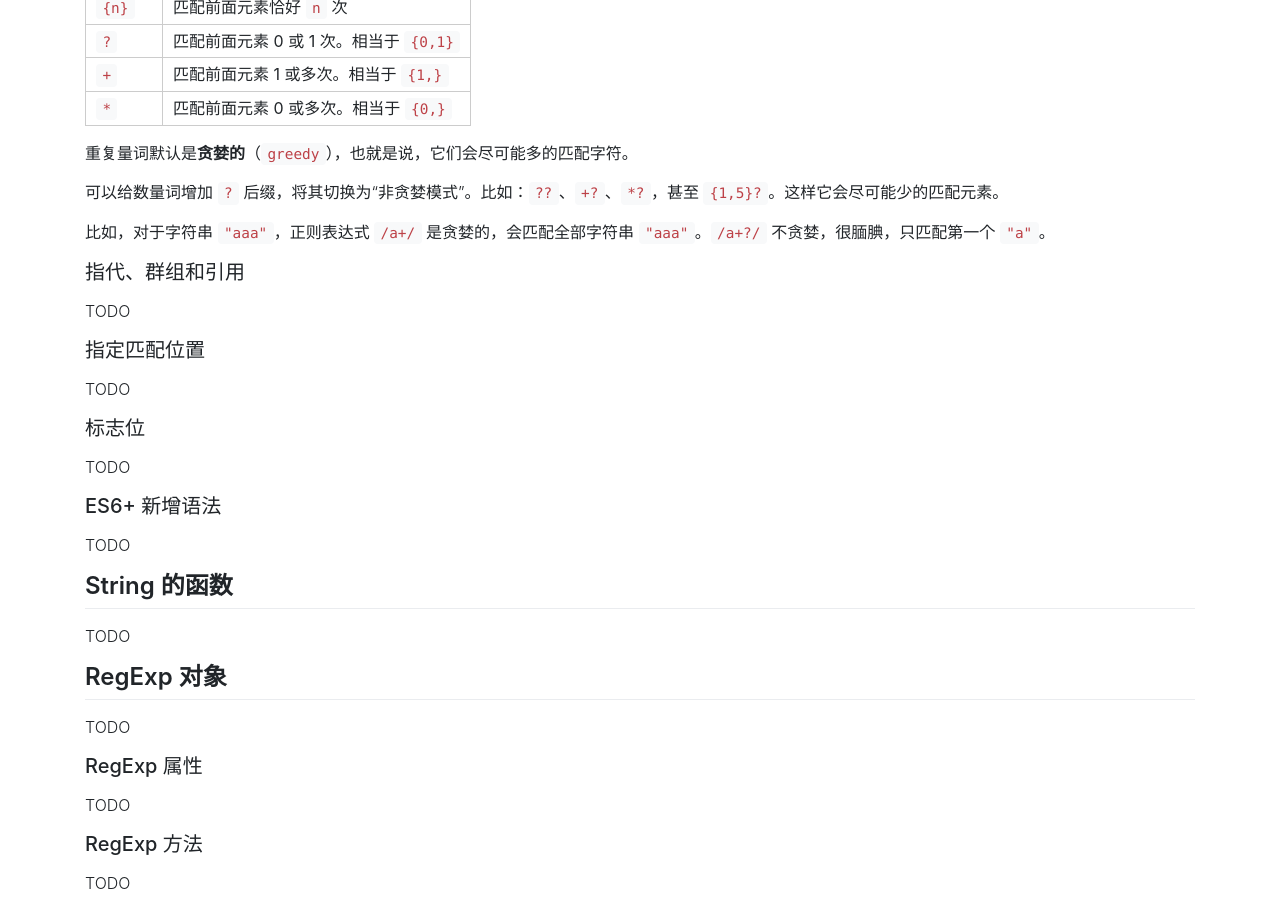
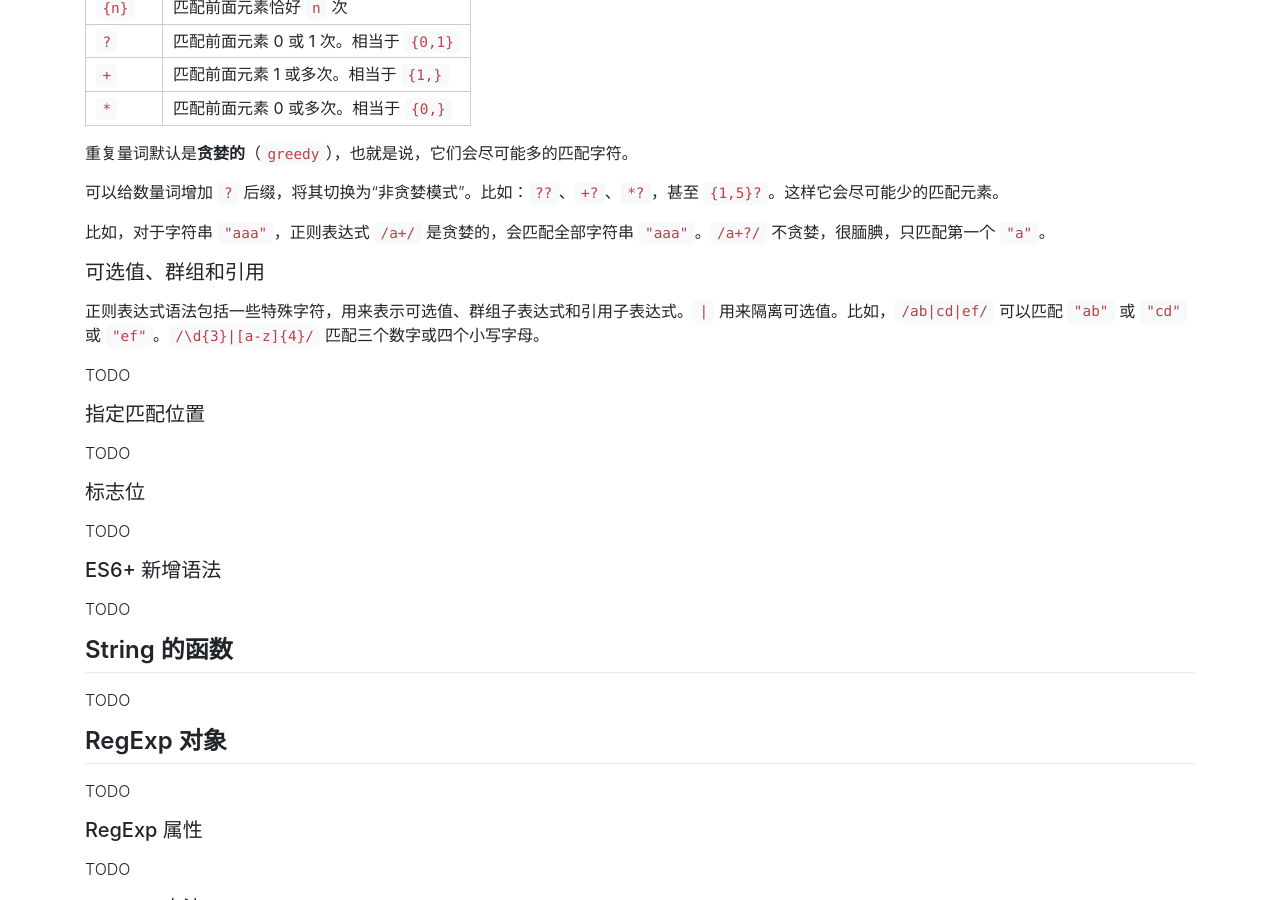
Before and after one commit to liuzhuan/liuzhuan.github.io, a Jekyll site: the page built from _posts/2018-01-03-js-regexp-usage.md, in a window 1280 px wide and 900 px high, scrolled down 1825 px. Built offline with Jekyll 4.4.1, drawn with Linux system fonts in a browser that asks for light colours; nearby versions of some CDN libraries; comment, search, counter and statistics services are not loaded.

Commit message:
adding js regular expressions

```diff
--- a/_posts/2018-01-03-js-regexp-usage.md
+++ b/_posts/2018-01-03-js-regexp-usage.md
@@ -78,7 +78,9 @@ a3 === a4
 
 比如，对于字符串 `"aaa"`，正则表达式 `/a+/` 是贪婪的，会匹配全部字符串 `"aaa"`。`/a+?/` 不贪婪，很腼腆，只匹配第一个 `"a"`。
 
-### 指代、群组和引用
+### 可选值、群组和引用
+
+正则表达式语法包括一些特殊字符，用来表示可选值、群组子表达式和引用子表达式。`|` 用来隔离可选值。比如，`/ab|cd|ef/` 可以匹配 `"ab"` 或 `"cd"` 或 `"ef"`。`/\d{3}|[a-z]{4}/` 匹配三个数字或四个小写字母。
 
 TODO
 
```
